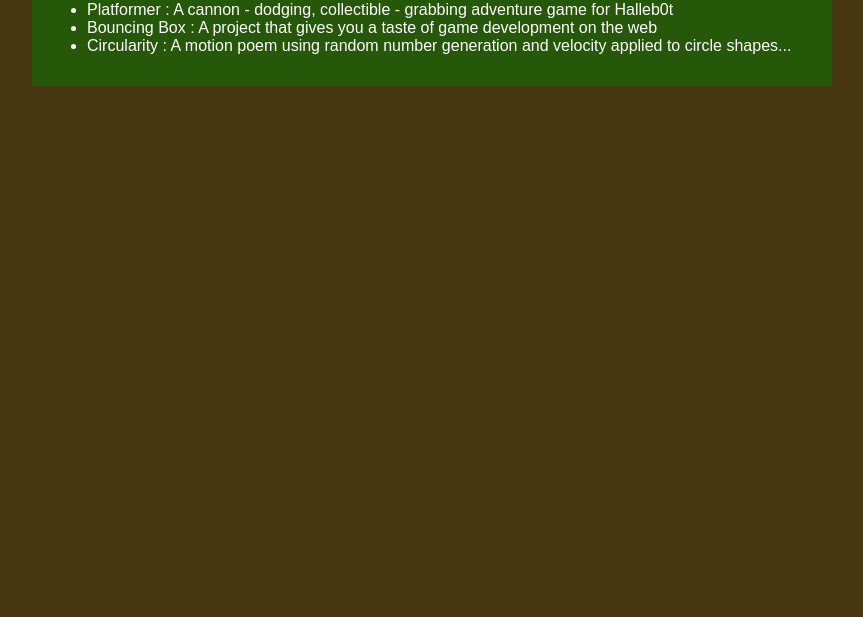
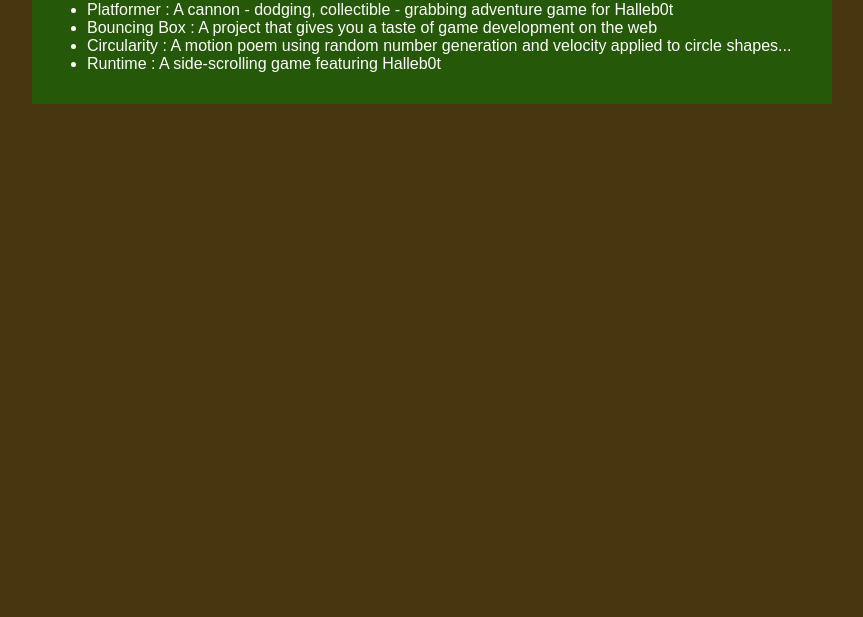
Before and after one commit to cmganus/cmganus.github.io, a plain HTML site: page portfolio.html in a window 1280 px wide. Shown: the part 183-800 px from the top of the page, without its empty margins (208-1071 px from the left). Drawn offline with Linux system fonts and the light colour scheme.

Commit message:
added runtime link to website

```diff
--- a/portfolio.html
+++ b/portfolio.html
@@ -89,6 +89,7 @@
                      <li><a href="projects/platformer/">Platformer : A cannon - dodging, collectible - grabbing adventure game for Halleb0t</a></li>
                     <li><a href="projects/bouncing-box/">Bouncing Box : A project that gives you a taste of game development on the web </a></li>
                     <li><a href="projects/circularity/">Circularity : A motion poem using random number generation and velocity applied to circle shapes...</a></li>
+                    <li><a href="projects/runtime/">Runtime : A side-scrolling game featuring Halleb0t</a></li>
                 </ul>
             </div>
         </main>
```
